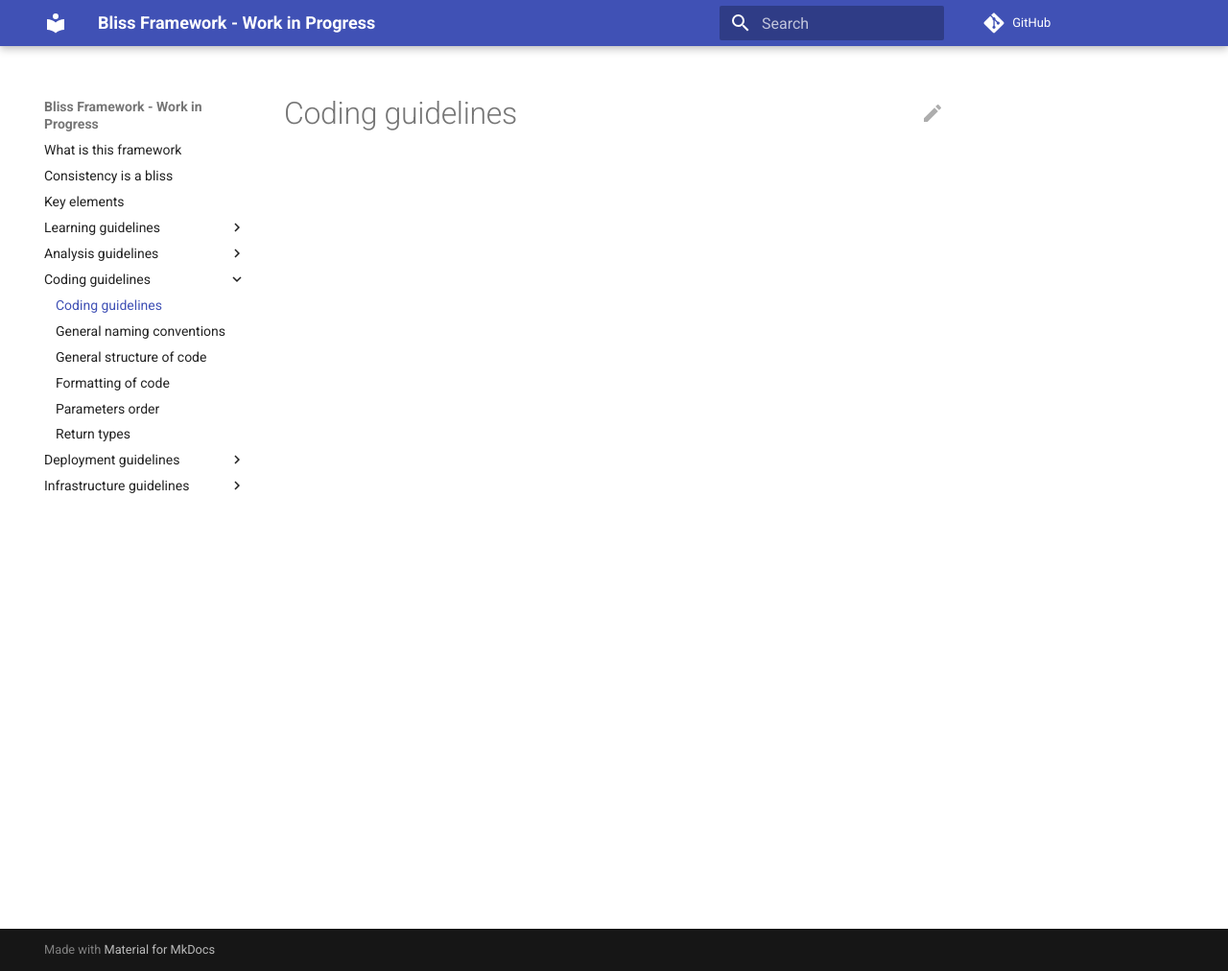
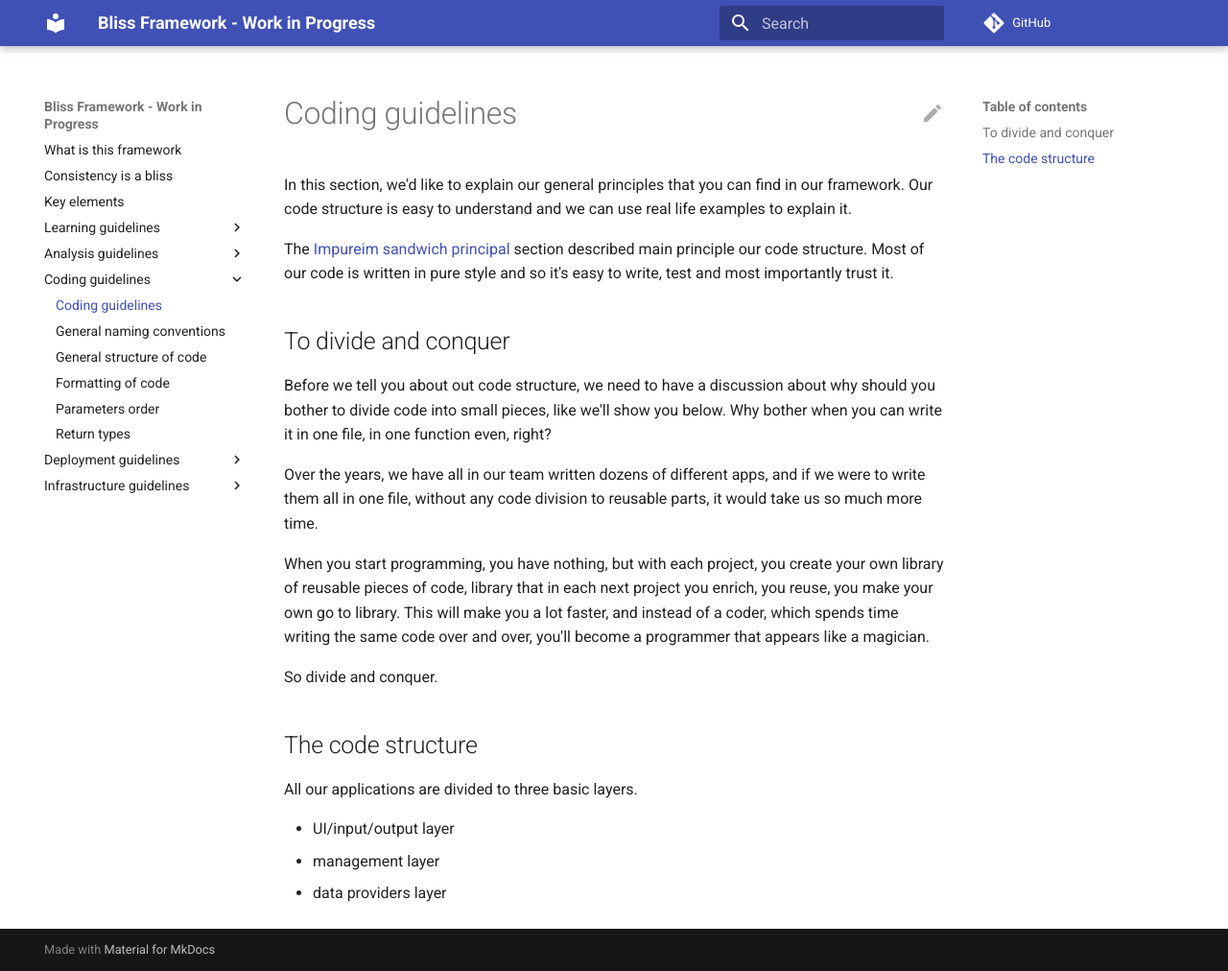
Before and after one commit to bliss-framework/web, an MkDocs documentation site: the page built from docs/coding-guidelines/index.md, in a window 1280 px wide and 1012 px high. Shown: the whole window at 96% size. Built offline with MkDocs 1.6.1 and Material for MkDocs 9.7.7, drawn with Linux system fonts in a browser that asks for light colours; comment, search, counter and statistics services are not loaded.

Commit message:
- coding-guidelines/index.md

```diff
--- a/docs/coding-guidelines/index.md
+++ b/docs/coding-guidelines/index.md
@@ -1 +1,23 @@
 # Coding guidelines
+
+In this section, we'd like to explain our general principles that you can find in our framework. Our code structure is easy to understand and we can use real life examples to explain it.
+
+The [Impureim sandwich principal](../learning-guidelines/functional-vs-OOP-programming.md#impureim-sandwich-principal) section described main principle our code structure. Most of our code is written in pure style and so it's easy to write, test and most importantly trust it.
+
+## To divide and conquer
+
+Before we tell you about out code structure, we need to have a discussion about why should you bother to divide code into small pieces, like we'll show you below. Why bother when you can write it in one file, in one function even, right?
+
+Over the years, we have all in our team written dozens of different apps, and if we were to write them all in one file, without any code division to reusable parts, it would take us so much more time.
+
+When you start programming, you have nothing, but with each project, you create your own library of reusable pieces of code, library that in each next project you enrich, you reuse, you make your own go to library. This will make you a lot faster, and instead of a coder, which spends time writing the same code over and over, you'll become a programmer that appears like a magician.
+
+So divide and conquer.
+
+## The code structure
+
+All our applications are divided to three basic layers.
+
+- UI/input/output layer
+- management layer
+- data providers layer
```
